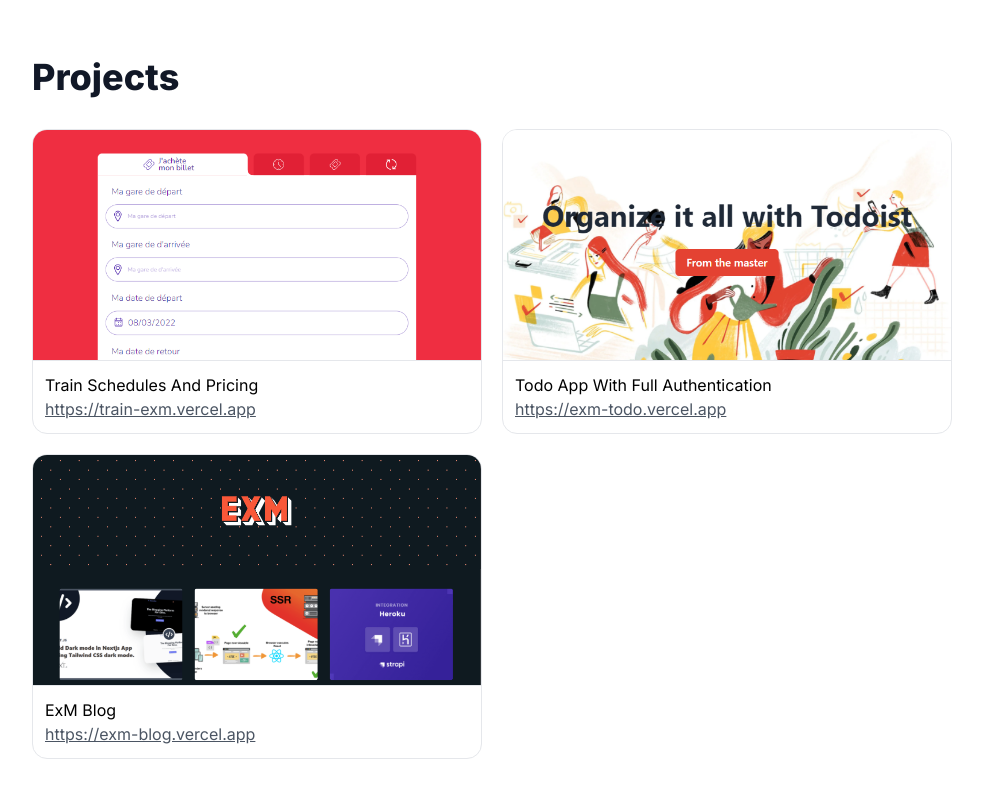
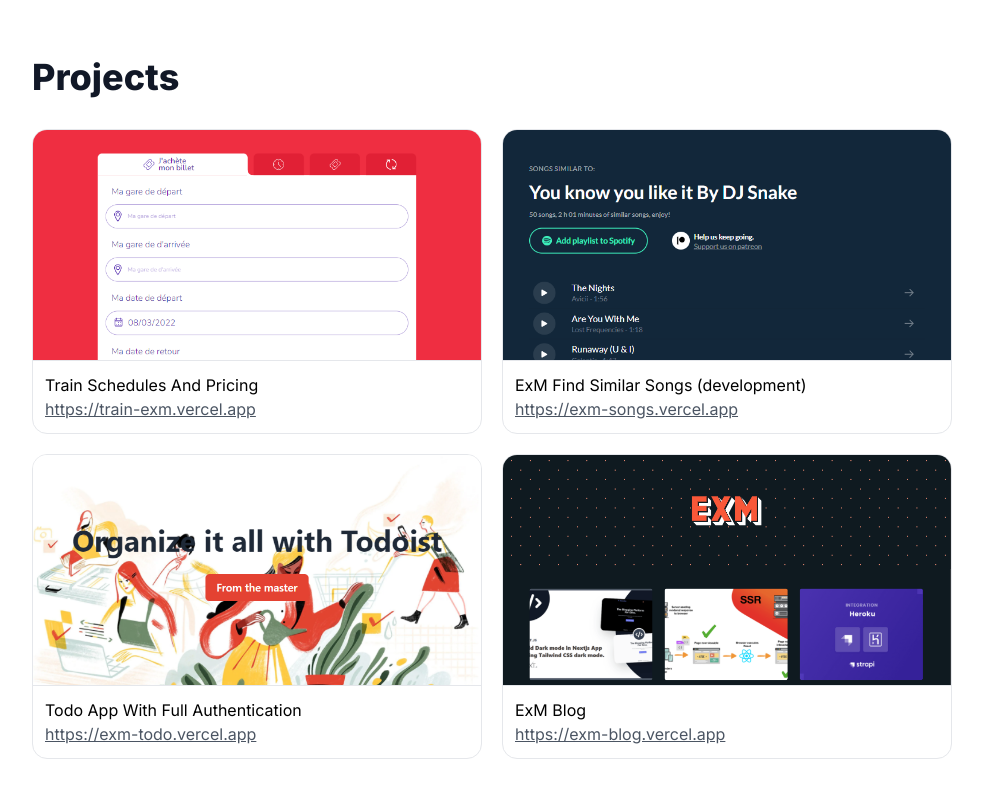
Before and after one commit to MEddarhri/exm-portofolio, a Next.js app: page / in a window 1280 px wide. Shown: the part 1507-2300 px from the top of the page, without its empty margins (148-1131 px from the left). Built offline with nearby package versions, Linux system fonts and the light colour scheme.

Commit message:
adding song projects

```diff
--- a/data/projects.js
+++ b/data/projects.js
@@ -3,6 +3,11 @@
     name: 'Train Schedules And Pricing',
     url: 'https://train-exm.vercel.app',
     src: '/images/train-schedules-and-pricing.png',
+  },
+  {
+    name: 'ExM Find Similar Songs (development)',
+    url: 'https://exm-songs.vercel.app',
+    src: '/images/exm-song.png',
   },
   {
     name: 'Todo App With Full Authentication',
```
Also changed, not shown: public/images/exm-song.png (added).
